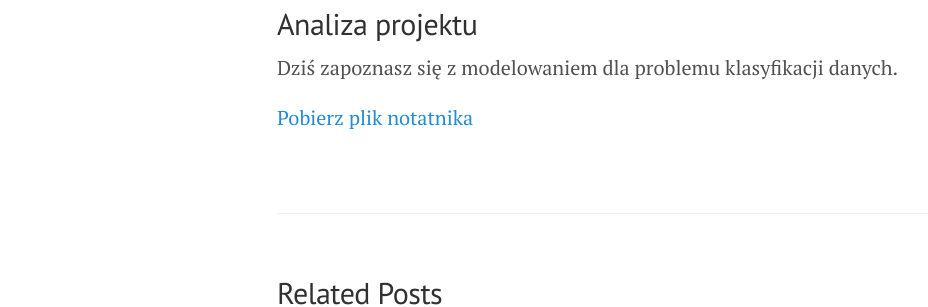
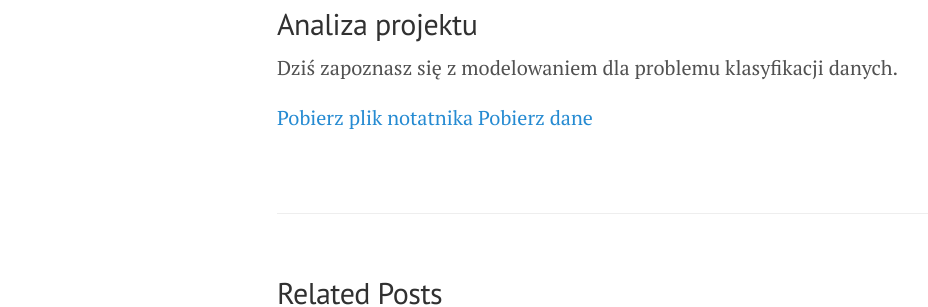
Before and after one commit to G4d0m/DataMining, a Jekyll site: the page built from _posts/2019-05-30- logit.md, in a window 1280 px wide. Shown: the part 227-534 px from the top of the page, without its empty margins (3-931 px from the left). Built offline with Jekyll 4.4.1, drawn with Linux system fonts in a browser that asks for light colours.

Commit message:
add data for zaliczenie

```diff
--- a/_posts/2019-05-30- logit.md
+++ b/_posts/2019-05-30- logit.md
@@ -8,3 +8,4 @@ title: Analiza od A do Z cz 4
 Dziś zapoznasz się z modelowaniem dla problemu klasyfikacji danych.
 
 [Pobierz plik notatnika](notebooks/zaliczenie1.ipynb)
+[Pobierz dane](data/01_heights_weights_genders.csv)
```
